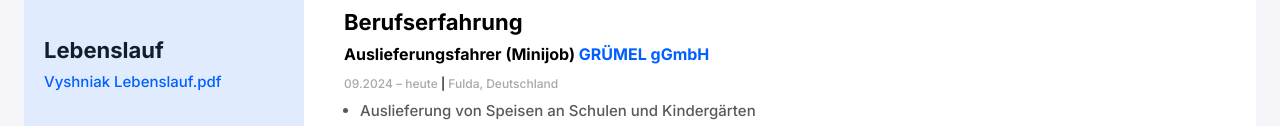
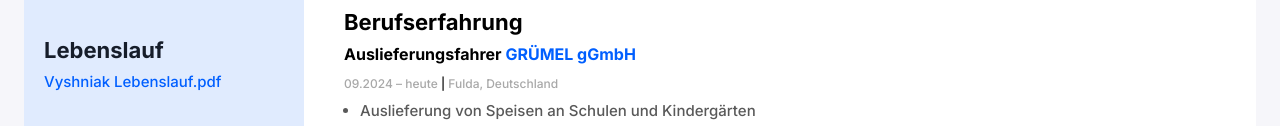
Before and after one commit to Vyshniak-Volodymyr/Lebenslauf, a plain HTML site: page index.html in a window 1280 px wide. Shown: the part 409-535 px from the top of the page. Drawn offline with Linux system fonts and the light colour scheme.

Commit message:
Minijob
Minijob

```diff
--- a/index.html
+++ b/index.html
@@ -78,7 +78,7 @@
         <!-- Company A -->
         <div class="work-experience-container">
           <h4 class="work-experience-company">
-            Auslieferungsfahrer (Minijob)
+            Auslieferungsfahrer
             <a
               class="company-link"
               href="https://www.gruemel.de/"
```
